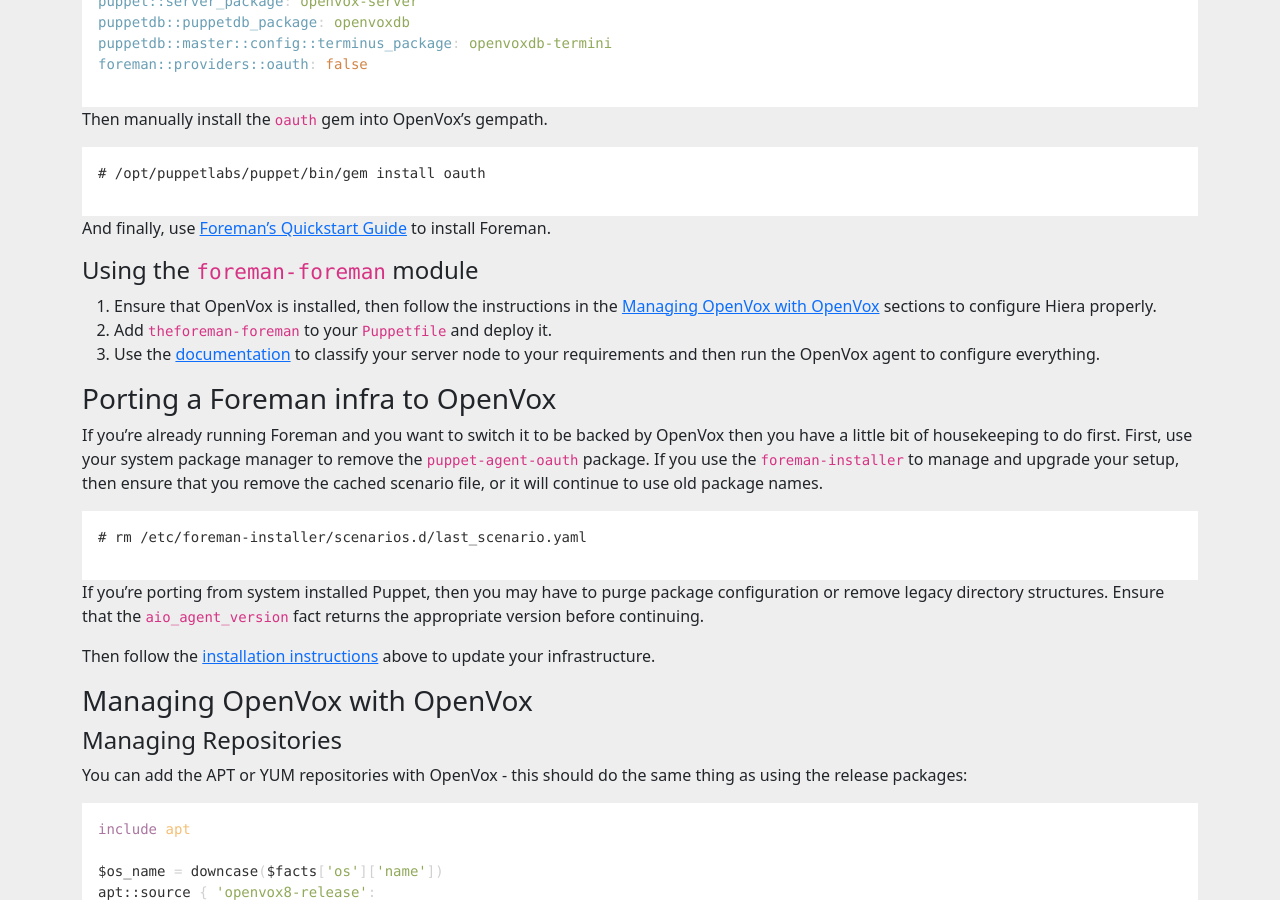
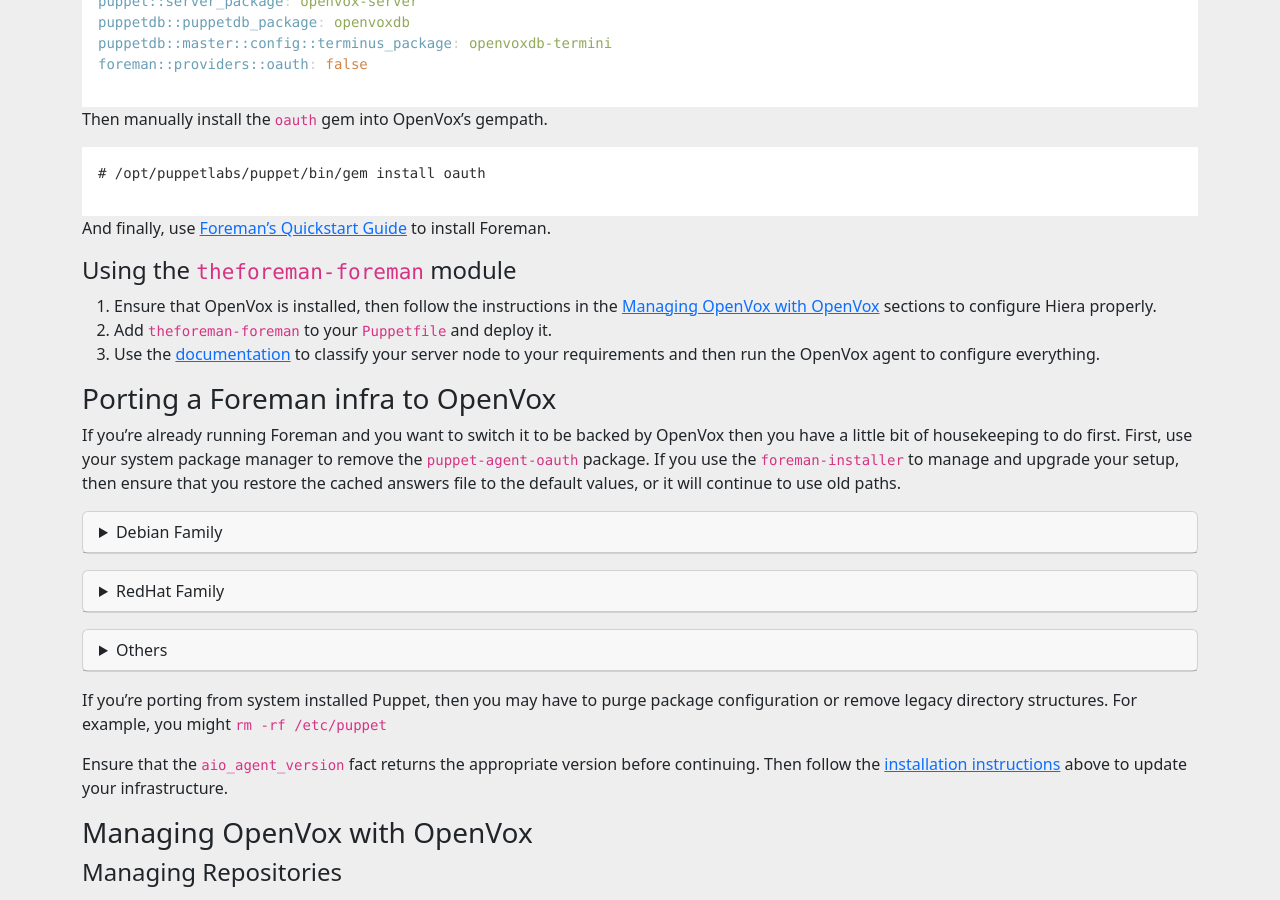
Before and after one commit to voxpupuli/voxpupuli.github.io, a Jekyll site: the page built from openvox/install.md, in a window 1280 px wide and 900 px high, scrolled down 1559 px. Built offline with Jekyll 4.4.1, drawn with Linux system fonts in a browser that asks for light colours; nearby versions of some CDN libraries.

Commit message:
instructions for restoring the answers file to default

````diff
--- a/openvox/install.md
+++ b/openvox/install.md
@@ -89,7 +89,7 @@
 
 And finally, use [Foreman's Quickstart Guide](https://theforeman.org/manuals/3.15/quickstart_guide.html) to install Foreman.
 
-#### Using the `foreman-foreman` module
+#### Using the `theforeman-foreman` module
 
 1. Ensure that OpenVox is installed, then follow the instructions in the [Managing OpenVox with OpenVox](#managing-openvox-with-openvox) sections to configure Hiera properly.
 1. Add `theforeman-foreman` to your `Puppetfile` and deploy it.
@@ -99,15 +99,28 @@
 
 If you're already running Foreman and you want to switch it to be backed by OpenVox then you have a little bit of housekeeping to do first.
 First, use your system package manager to remove the `puppet-agent-oauth` package.
-If you use the `foreman-installer` to manage and upgrade your setup, then ensure that you remove the cached scenario file, or it will continue to use old package names.
+If you use the `foreman-installer` to manage and upgrade your setup, then ensure that you restore the cached answers file to the default values, or it will continue to use old paths.
 
-```
-# rm /etc/foreman-installer/scenarios.d/last_scenario.yaml
-```
+<details class="card" >
+<summary class="card-header">Debian Family</summary>
+<pre><code># rm /etc/foreman-installer/scenarios.d/foreman-answers.yaml
+# apt install --reinstall -o Dpkg::Options::="--force-confmiss" foreman-installer</code></pre>
+</details>
+<details class="card" >
+<summary class="card-header">RedHat Family</summary>
+<pre><code># rm /etc/foreman-installer/scenarios.d/foreman-answers.yaml
+# yum reinstall foreman-installer</code></pre>
+</details>
+<details class="card" >
+<summary class="card-header">Others</summary>
+<pre><code># curl https://raw.githubusercontent.com/theforeman/foreman-installer/refs/heads/develop/config/foreman-answers.yaml \
+    -o /etc/foreman-installer/scenarios.d/foreman-answers.yaml</code></pre>
+</details>
 
 If you're porting from system installed Puppet, then you may have to purge package configuration or remove legacy directory structures.
+For example, you might `rm -rf /etc/puppet`
+
 Ensure that the `aio_agent_version` fact returns the appropriate version before continuing.
-
 Then follow the [installation instructions](#installing-foreman-with-openvox) above to update your infrastructure.
 
 
````
